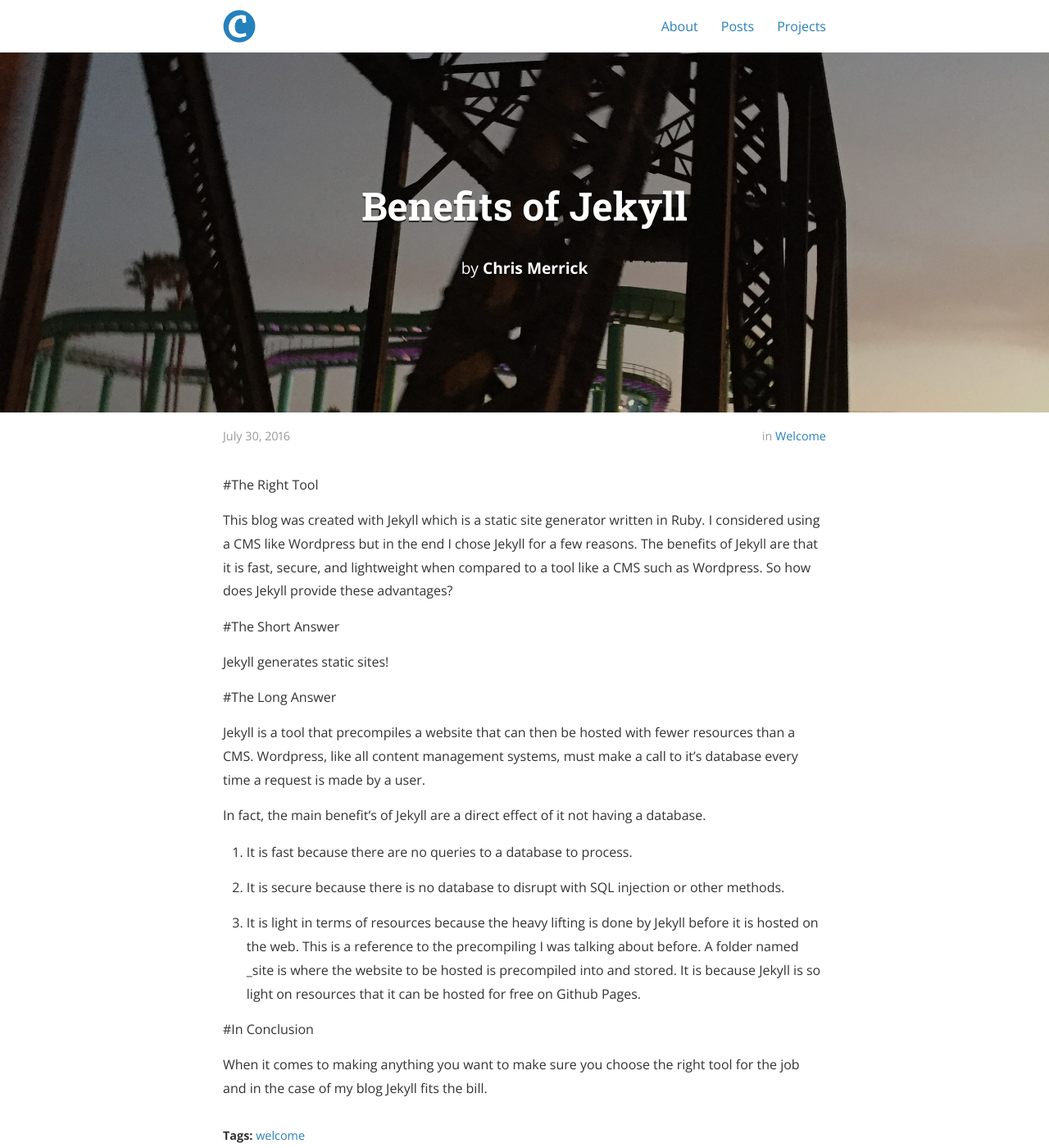
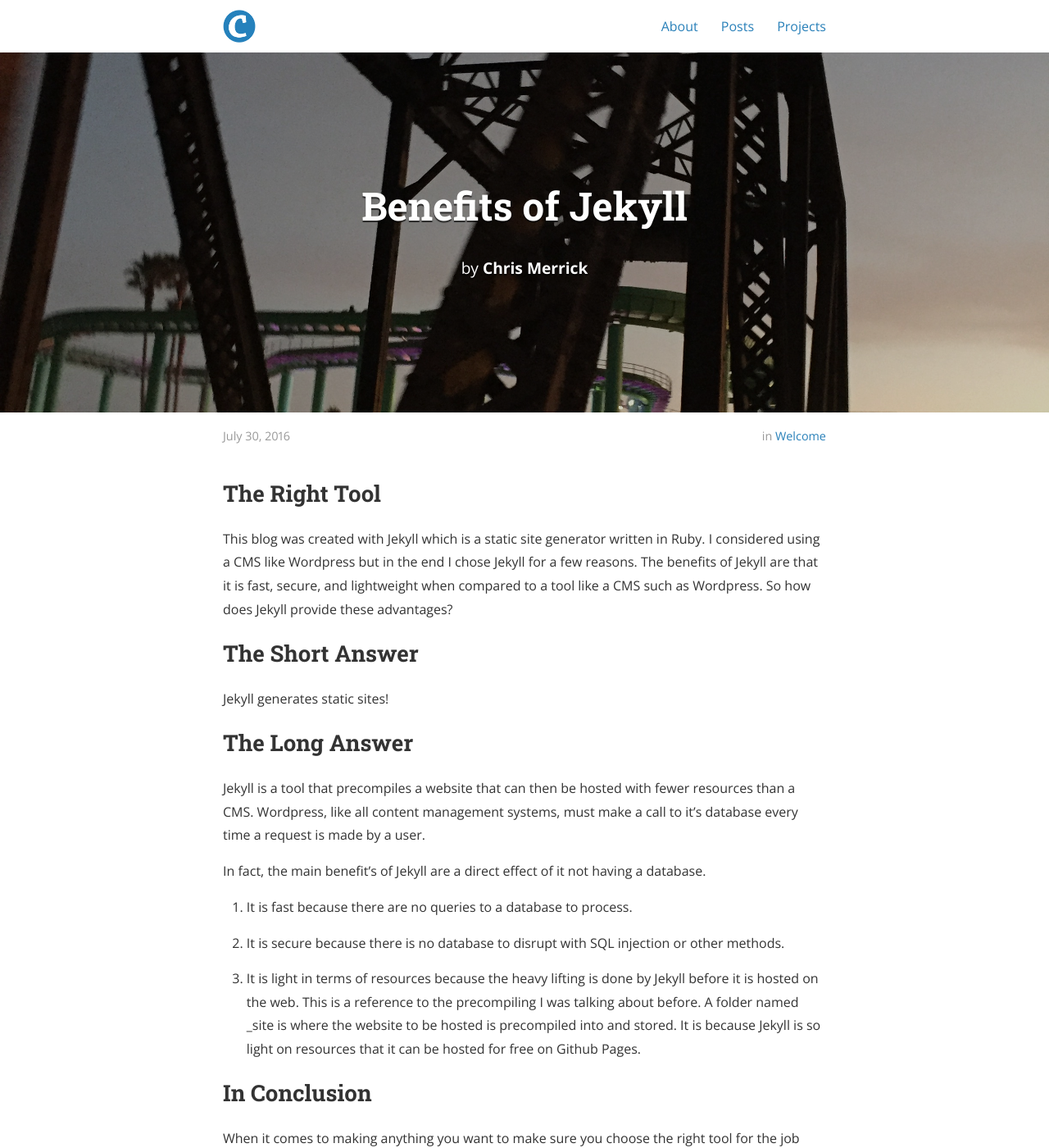
Before and after one commit to cjmerrick/old-blog, a Jekyll site: the page built from _posts/2016-07-30-welcome-to-my-blog.markdown, in a window 1280 px wide and 1400 px high. Shown: the whole window at 82% size. Built offline with Jekyll 4.4.1, drawn with Linux system fonts in a browser that asks for light colours; nearby versions of some CDN libraries; comment, search, counter and statistics services are not loaded; a style sheet for code colours, icons or effects is not loaded.

Commit message:
changed some content

```diff
--- a/_posts/2016-07-30-welcome-to-my-blog.markdown
+++ b/_posts/2016-07-30-welcome-to-my-blog.markdown
@@ -8,15 +8,15 @@ tags: welcome
 cover:  "/assets/railroad.png"
 ---
 
-#The Right Tool
+## The Right Tool
 
 This blog was created with Jekyll which is a static site generator written in Ruby. I considered using a CMS like Wordpress but in the end I chose Jekyll for a few reasons. The benefits of Jekyll are that it is fast, secure, and lightweight when compared to a tool like a CMS such as Wordpress. So how does Jekyll provide these advantages?
 
-#The Short Answer
+## The Short Answer
 
 Jekyll generates static sites!
 
-#The Long Answer
+## The Long Answer
 
 Jekyll is a tool that precompiles a website that can then be hosted with fewer resources than a CMS. Wordpress, like all content management systems, must make a call to it's database every time a request is made by a user.
 
@@ -28,6 +28,6 @@ In fact, the main benefit's of Jekyll are a direct effect of it not having a dat
 
 3. It is light in terms of resources because the heavy lifting is done by Jekyll before it is hosted on the web. This is a reference to the precompiling I was talking about before. A folder named _site is where the website to be hosted is precompiled into and stored. It is because Jekyll is so light on resources that it can be hosted for free on Github Pages.
 
-#In Conclusion
+## In Conclusion
 
 When it comes to making anything you want to make sure you choose the right tool for the job and in the case of my blog Jekyll fits the bill.
```
